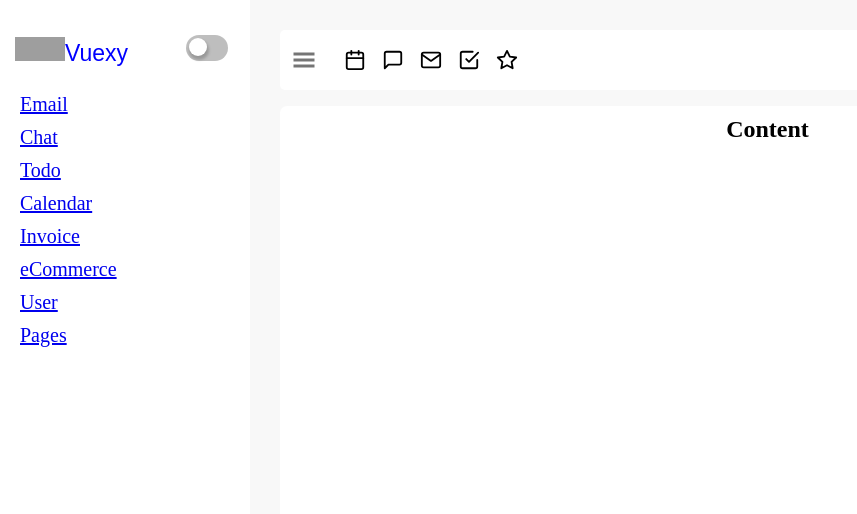
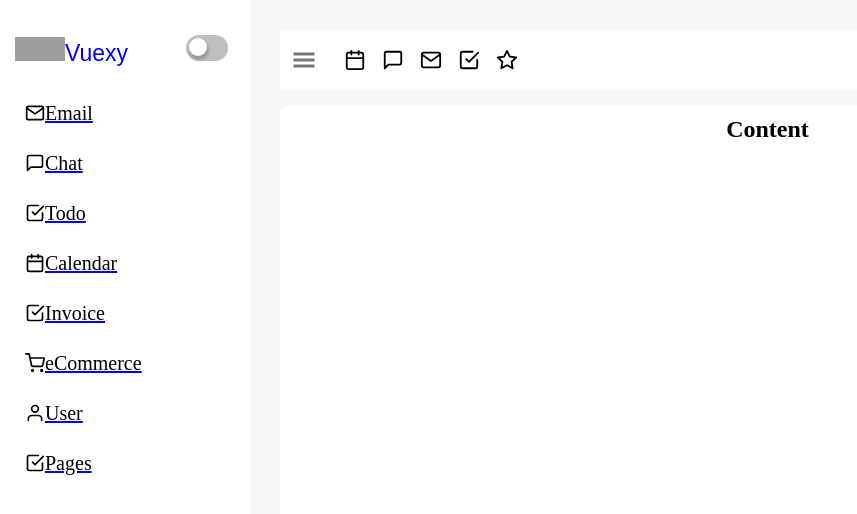
Before and after one commit to Bahtiyorjon1997/reactjs-dashboard, a React (Create React App) app: page / in a window 1280 px wide. Shown: the top 514 px of the page, without its empty margins (0-857 px from the left). Built offline with nearby package versions, Linux system fonts and the light colour scheme; grey boxes are pictures that could not be loaded.

Commit message:
good commit

```diff
--- a/src/Components/Sidebar/data.js
+++ b/src/Components/Sidebar/data.js
@@ -4,6 +4,8 @@ import {
   FiMail,
   FiCheckSquare,
   FiStar,
+  FiShoppingCart,
+  FiUser,
 } from "react-icons/fi";
 
 export const logo = [
@@ -19,48 +21,48 @@ export const data = [
     id: "1",
     name: "Email",
     urls: "/email/",
-    icon: FiMail,
+    icon: <FiMail />,
   },
   {
     id: "2",
     name: "Chat",
     urls: "/chat/",
-    icon: FiMessageSquare,
+    icon: <FiMessageSquare />,
   },
   {
     id: "3",
     name: "Todo",
     urls: "/Todo/",
-    icon: FiCheckSquare,
+    icon: <FiCheckSquare />,
   },
   {
     id: "4",
     name: "Calendar",
     urls: "/Calendar/",
-    icon: FiCalendar,
+    icon: <FiCalendar />,
   },
   {
     id: "5",
     name: "Invoice",
     urls: "/Invoice/",
-    icon: FiCheckSquare,
+    icon: <FiCheckSquare />,
   },
   {
     id: "6",
     name: "eCommerce",
     urls: "/eCommerce/",
-    icon: FiCheckSquare,
+    icon: <FiShoppingCart />,
   },
   {
     id: "7",
     name: "User",
     urls: "/User/",
-    icon: FiCheckSquare,
+    icon: <FiUser />,
   },
   {
     id: "8",
     name: "Pages",
     urls: "/Pages/",
-    icon: FiCheckSquare,
+    icon: <FiCheckSquare />,
   },
 ];
--- a/src/Components/Sidebar/index.js
+++ b/src/Components/Sidebar/index.js
@@ -18,8 +18,10 @@ const Sidebar = () => {
       </LogoAndToggle>
       {data.map((item) => (
         <StyledLink to={item.urls}>
-          {item.icon}
-          {item.name}
+          <SideBtn>
+            {item.icon}
+            {item.name}
+          </SideBtn>
         </StyledLink>
       ))}
     </SidebarWrapper>
@@ -28,8 +30,24 @@ const Sidebar = () => {
 
 export default Sidebar;
 
+const SideBtn = styled.div`
+  display: flex;
+  align-items: center;
+  height: 30px;
+  width: 100%;
+  padding: 5px;
+  color: #000000;
+  text-decoration: none;
+
+  &:hover {
+    background-color: blue;
+    color: white;
+  }
+`;
+
 const StyledLink = styled(Link)`
-  display: block;
+  display: flex;
+  align-items: center;
   font-size: 20px;
   margin: 10px 20px;
 `;
```
